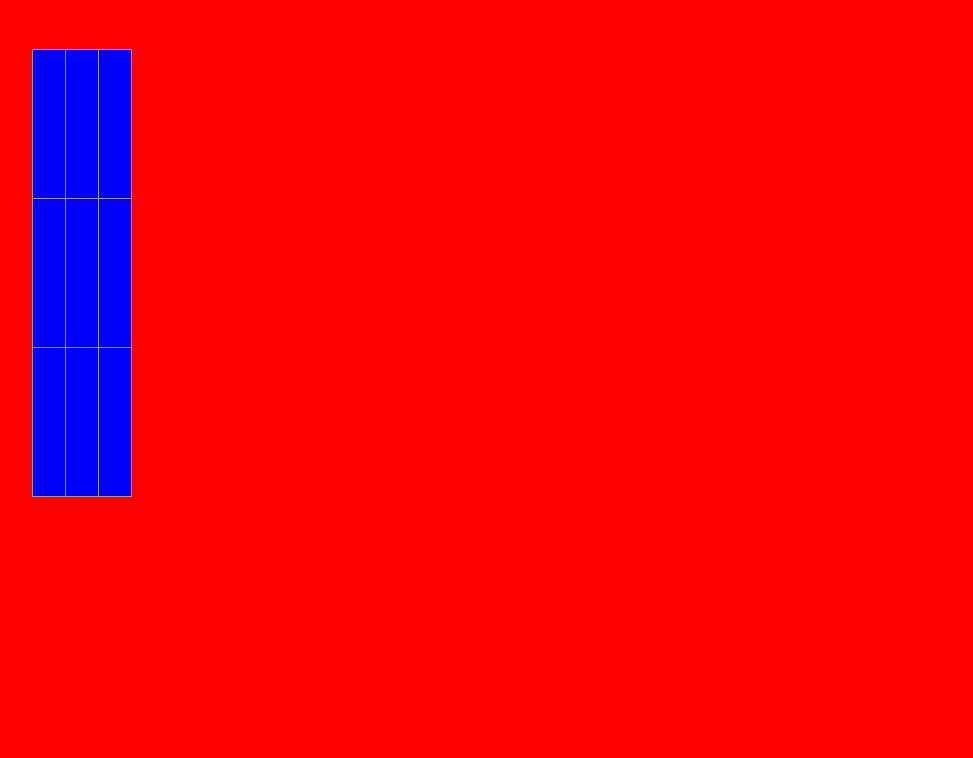
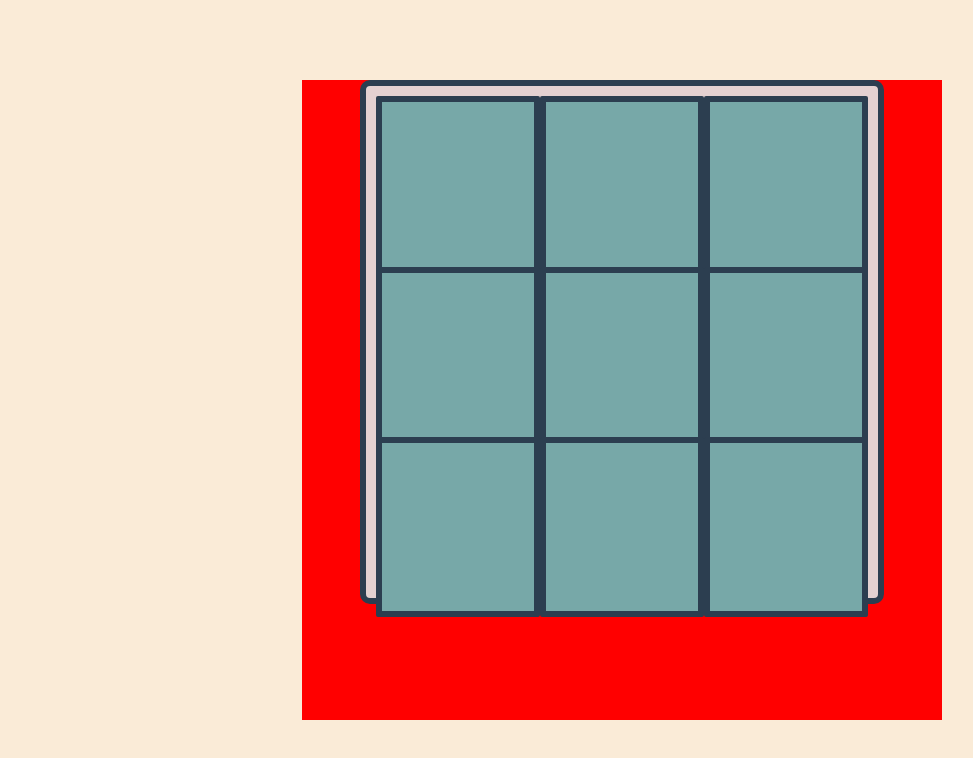
Before and after one commit to lachezar-dimitrov/chess, a React app: page / in a window 1280 px wide. Shown: the top 758 px of the page, without its empty margins (18-991 px from the left). Built offline with nearby package versions, Linux system fonts and the light colour scheme.

Commit message:
Update styles

```diff
--- a/src/components/Game/Board/Board.tsx
+++ b/src/components/Game/Board/Board.tsx
@@ -23,7 +23,7 @@ export default class Board extends Component<Props> {
 
   render(): ReactNode {
     return (
-      <div>
+      <div className="board">
         <div className="board-row">
           {this.renderSquare(0)}
           {this.renderSquare(1)}
--- a/src/components/Game/Board/Square/square.less
+++ b/src/components/Game/Board/Square/square.less
@@ -1,24 +1,14 @@
+@import '../../../../styles/variables.less';
+
 .square {
-    background: #fff;
-    border: 1px solid #999;
-    float: left;
-    font-size: 24px;
+    border: 6px solid @primary-border-color;
+    border-radius: 2px;
+    font-family: Helvetica;
     font-weight: bold;
-    line-height: 34px;
-    height: 150px;
-    width: 200px;
-    background-color: blue;
-    margin-right: -1px;
-    margin-top: -1px;
-    padding: 0;
-    text-align: center;
-    width: 34px;
+    font-size: 5em;
+    height: @square-height;
+    width: @square-width;
+    justify-content: center;
+    align-items: center;
+    background-color: @square-background;
 }
-
-.square:focus {
-    outline: none;
-}
-
-.kbd-navigation .square:focus {
-    background: #ddd;
-}
--- a/src/components/Game/Board/board.less
+++ b/src/components/Game/Board/board.less
@@ -1,11 +1,21 @@
+@import './../../../styles/variables.less';
 @import './Square/square.less';
 
-.board-row {
-    background-color: red;
+.board {
+    width: 80%;
+	height: 80%;
+	margin: 0 auto;
+    background-color: #34495e;
+    border: 6px solid @primary-border-color;
+    border-radius: 10px;
+    background-color: @primary-color;
+
+    .board-row {
+        width: 100%;
+        height: 33.33%;
+        display: flex;
+        box-sizing: border-box;
+        justify-content: space-around;
+        padding: 10px;
+    }
 }
-
-.board-row:after {
-    clear: both;
-    content: "";
-    display: table;
-}
--- a/src/components/Game/GameInfo/game-info.less
+++ b/src/components/Game/GameInfo/game-info.less
@@ -2,6 +2,7 @@
 
 .game-info {
     margin-left: 20px;
+    background-color: brown;
 
     .status {
         margin-bottom: 10px;
--- a/src/components/Game/game.less
+++ b/src/components/Game/game.less
@@ -1,7 +1,12 @@
+@import '../../styles/variables.less';
+@import '../../styles/mixins.less';
 @import './Board/board.less';
 @import './GameInfo/game-info.less';
 
 .game-container {
-    display: flex;
-    flex-direction: row;
+   height: @game-height;
+   width: @game-width;
+   background-color: red;
+
+   .center-element();
 }
--- a/src/index.less
+++ b/src/index.less
@@ -1,7 +1,16 @@
+@import "./styles/variables.less";
 @import "./components/App.less";
 
 body {
-  font: 14px "Century Gothic", Futura, sans-serif;
-  margin: 50px;
-  background-color: red;
+  font-family: 'Arial', sans-serif;
+  margin: 0;
+  height: 100 vh;
+  text-align: center;
+  background-color: antiquewhite;
+
 }
+
+h5 {
+  font-weight: 400;
+  padding: 0 20px;
+}
--- /dev/null
+++ b/src/styles/mixins.less
@@ -0,0 +1,6 @@
+.center-element {
+    position: absolute;
+    top: 50%;
+    left: 50%;
+    transform: translate(-50%, -50%);
+}
--- /dev/null
+++ b/src/styles/variables.less
@@ -0,0 +1,24 @@
+
+// COLORS
+@primary-color: #e4d1d1;
+
+// BACKGROUND COLORS
+@primary-background: #b9b0b0;
+@board-background: #d9ecd0;
+@square-background: #77a8a8;
+
+//BORDER COLORS
+@primary-border-color: #2c3e50;
+
+// LENGTHS
+@body-height: 100vh;
+@game-height: @body-height - 20vh;
+@game-width: @game-height;
+
+// Square
+@square-width: 180px;
+@square-height: @square-width;
+
+// Board
+// @square-width: 180px;
+// @square-height: @square-width;
```
